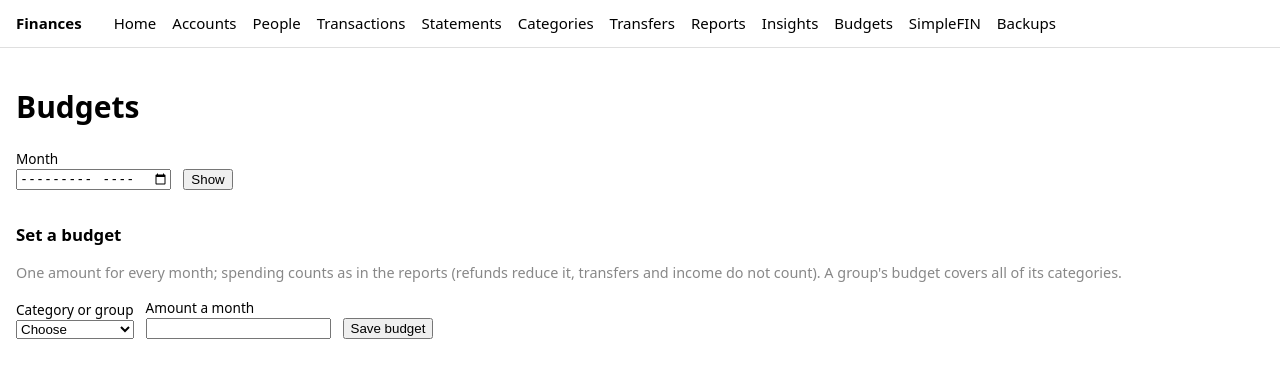
After one commit to rchai12/finances, a FastAPI app: template src/finances/web/templates/budgets.html in a window 1280 px wide. The commit adds this page. Shown: the top 378 px of the page. Run offline with FastAPI, Linux system fonts and the light colour scheme; the template is opened without the code that fills it, so the values that code supplies are empty.

Commit message:
Phase 26b: let the household set and follow budgets on the web and Home.
Co-authored-by: Cursor <cursoragent@cursor.com>

```diff
--- a/src/finances/analysis/dashboard.py
+++ b/src/finances/analysis/dashboard.py
@@ -7,11 +7,13 @@ from pathlib import Path
 from sqlalchemy.orm import Session
 
 from finances.analysis.balances import BalanceReport, balance_report
+from finances.analysis.budgets import budget_report
 from finances.analysis.health import gather_health
 from finances.analysis.insights import InsightsReport, insights_report
 from finances.analysis.months import MonthLine, month_report
 from finances.categorize.transfers import transfer_suggestions
 from finances.db.repositories import count_uncategorized
+from finances.domain.budgets import BudgetLine
 from finances.domain.health import Problem
 
 
@@ -24,6 +26,7 @@ class Dashboard:
     problems: list[Problem]
     uncategorized: int
     transfers_waiting: int
+    budgets: tuple[BudgetLine, ...] = ()
 
 
 def dashboard(session: Session, today: date, backup_folder: Path) -> Dashboard:
@@ -37,4 +40,5 @@ def dashboard(session: Session, today: date, backup_folder: Path) -> Dashboard:
         problems=gather_health(session, backup_folder, today),
         uncategorized=count_uncategorized(session),
         transfers_waiting=len(transfer_suggestions(session)),
+        budgets=tuple(budget_report(session, first, today)),
     )
--- a/src/finances/web/app.py
+++ b/src/finances/web/app.py
@@ -24,6 +24,7 @@ from starlette.types import ASGIApp, Message, Receive, Scope, Send
 
 from finances.analysis.account_page import account_page
 from finances.analysis.balances import balance_report
+from finances.analysis.budgets import budget_report
 from finances.analysis.dashboard import dashboard
 from finances.analysis.insights import insights_report
 from finances.analysis.months import month_report
@@ -78,11 +79,13 @@ from finances.db.repositories import (
     list_statements,
     map_feed_account,
     reject_transfer,
+    remove_budget,
     rename_account,
     rename_category,
     resolve_owner,
     set_account_active,
     set_account_owner,
+    set_budget,
     set_cardholder_alias,
     set_categories_by_hand,
     set_category_by_hand,
@@ -91,6 +94,7 @@ from finances.db.repositories import (
 )
 from finances.domain.feed_setup import new_accounts
 from finances.domain.models import CONFIRMED, Account, AccountType
+from finances.domain.money import parse_money
 from finances.domain.rules import MATCHES
 from finances.domain.spending import BY, month_bounds, month_range
 from finances.domain.transfers import TRANSFER_MAX_DAYS
@@ -113,6 +117,7 @@ from finances.views.account_page import (
 from finances.views.accounts import account_rows
 from finances.views.backups import backup_rows, taken_text
 from finances.views.balances import balance_rows, balance_summary
+from finances.views.budgets import budget_rows, budgets_summary
 from finances.views.categories import (
     category_choices,
     category_lines,
@@ -203,7 +208,10 @@ NOTICES = {
         "Backup restored. It comes from an older version of the app: run fin db upgrade in the"
         " terminal before using the other pages."
     ),
+    "budget-set": "Budget saved.",
+    "budget-removed": "Budget removed.",
 }
+_BUDGET_AMOUNT = "a budget must be an amount from $0.01 to $1,000,000.00"
 ACCOUNT_TYPES = tuple(item.value for item in AccountType)
 
 _HERE = Path(__file__).parent
@@ -659,6 +667,46 @@ def _missing_account(request: Request, message: str) -> Response:
     return _render(request, "error", context, status_code=404)
 
 
+def _budgets_page(
+    request: Request,
+    *,
+    month_text: str = "",
+    form: dict[str, str] | None = None,
+    error: str | None = None,
+    status_code: int = 200,
+) -> Response:
+    today = _today()
+    month_label: str | None = None
+    start: date | None = None
+    end: date | None = None
+    rows: list = []
+    summary = ""
+    try:
+        start, end = month_range(month_text) if month_text else month_bounds(today)
+        month_label = start.isoformat()[:7]
+    except ValueError as month_error:
+        error = str(month_error)
+        status_code = 400
+    with _reading() as session:
+        choices = category_choices(session)
+        if month_label is not None and start is not None:
+            lines = budget_report(session, start, today)
+            rows = budget_rows(lines)
+            summary = budgets_summary(lines)
+    context = {
+        "month_text": month_text,
+        "month_label": month_label,
+        "start": start.isoformat() if start is not None else "",
+        "end": end.isoformat() if end is not None else "",
+        "rows": rows,
+        "summary": summary,
+        "choices": choices,
+        "form": form if form is not None else {"name": "", "amount": ""},
+        "error": error,
+    }
+    return _render(request, "budgets", context, status_code)
+
+
 def _transaction_page(
     request: Request, text: str, *, error: str | None = None, status_code: int = 200
 ) -> Response:
@@ -750,8 +798,47 @@ def create_app(port: int) -> ASGIApp:
                 "months": month_rows(found.months),
                 "findings": finding_rows(found.insights)[:3],
                 "findings_summary": findings_summary(found.insights),
+                "budgets": budget_rows(list(found.budgets)),
             }
         return _render(request, "dashboard", context)
+
+    @api.get("/budgets")
+    def budgets(request: Request) -> Response:
+        stopped = _not_migrated(request)
+        if stopped is not None:
+            return stopped
+        return _budgets_page(request, month_text=request.query_params.get("month", ""))
+
+    @api.post("/budgets/set")
+    def set_budget_route(
+        request: Request, csrf: _Field = "", name: _Field = "", amount: _Field = ""
+    ) -> Response:
+        stopped = refused(request, csrf)
+        if stopped is not None:
+            return stopped
+        form = {"name": name, "amount": amount}
+        try:
+            cents = parse_money(amount)
+        except ValueError:
+            return _budgets_page(request, form=form, error=_BUDGET_AMOUNT, status_code=400)
+        try:
+            with _reading() as session:
+                set_budget(session, name, cents)
+        except _REFUSALS as error:
+            return _budgets_page(request, form=form, error=str(error), status_code=400)
+        return _done("/budgets?notice=budget-set")
+
+    @api.post("/budgets/remove")
+    def remove_budget_route(request: Request, csrf: _Field = "", name: _Field = "") -> Response:
+        stopped = refused(request, csrf)
+        if stopped is not None:
+            return stopped
+        try:
+            with _reading() as session:
+                remove_budget(session, name)
+        except _REFUSALS as error:
+            return _budgets_page(request, error=str(error), status_code=400)
+        return _done("/budgets?notice=budget-removed")
 
     @api.get("/accounts")
     def accounts(request: Request) -> Response:
--- /dev/null
+++ b/src/finances/web/templates/budgets.html
@@ -0,0 +1,41 @@
+{% extends "layout.html" %}
+{% block title %}Budgets · Finances{% endblock %}
+{% block content %}
+<h1>Budgets</h1>
+{% include "messages.html" %}
+<form method="get" action="/budgets" class="fields">
+  <label>Month <input type="month" name="month" value="{{ month_text }}"></label>
+  <button type="submit">Show</button>
+</form>
+{% if month_label %}
+<p class="summary">Budgets for {{ month_label }}.</p>
+{% if rows %}
+<table>
+<thead><tr><th>Budget</th><th>Kind</th><th class="amount">Target</th><th class="amount">Spent</th><th class="amount">Left</th><th class="amount">Used</th><th class="amount">Month gone</th><th></th></tr></thead>
+<tbody>
+{% for row in rows %}<tr><td><a href="/transactions?from={{ start }}&amp;to={{ end }}&amp;{{ row.kind if row.kind == 'group' else 'category' }}={{ row.budget|urlencode }}&amp;kind=spending&amp;limit=1000">{{ row.budget }}</a></td><td>{{ row.kind }}</td><td class="amount">{{ row.target }}</td><td class="amount">{{ row.spent }}</td><td class="amount">{{ row.left }}</td><td class="amount">{{ row.used }}</td><td class="amount">{{ row.month_gone }}</td><td><form method="post" action="/budgets/remove" class="inline"><input type="hidden" name="csrf" value="{{ csrf }}"><input type="hidden" name="name" value="{{ row.budget }}"><button type="submit">Remove</button></form></td></tr>
+{% endfor %}</tbody>
+</table>
+<p class="summary">{{ summary }}</p>
+{% else %}
+<p class="empty">No budgets.</p>
+{% endif %}
+{% endif %}
+<h2>Set a budget</h2>
+<p class="hint">One amount for every month; spending counts as in the reports (refunds reduce it, transfers and income do not count). A group's budget covers all of its categories.</p>
+<form method="post" action="/budgets/set" class="fields">
+  <input type="hidden" name="csrf" value="{{ csrf }}">
+  <label>Category or group
+    <select name="name" required>
+      <option value=""{% if not form.name %} selected{% endif %}>Choose</option>
+      {% for group, names in choices %}<optgroup label="{{ group }}">
+        <option value="{{ group }}"{% if group == form.name %} selected{% endif %}>{{ group }} (the group)</option>
+        {% for name in names %}<option value="{{ name }}"{% if name == form.name %} selected{% endif %}>{{ name }}</option>
+        {% endfor %}</optgroup>
+      {% endfor %}
+    </select>
+  </label>
+  <label>Amount a month <input name="amount" required inputmode="decimal" value="{{ form.amount }}"></label>
+  <button type="submit">Save budget</button>
+</form>
+{% endblock %}
--- a/src/finances/web/templates/layout.html
+++ b/src/finances/web/templates/layout.html
@@ -19,6 +19,7 @@
   <a href="/transfers"{% if section == "transfers" %} aria-current="page"{% endif %}>Transfers</a>
   <a href="/reports"{% if section == "reports" %} aria-current="page"{% endif %}>Reports</a>
   <a href="/insights"{% if section == "insights" %} aria-current="page"{% endif %}>Insights</a>
+  <a href="/budgets"{% if section == "budgets" %} aria-current="page"{% endif %}>Budgets</a>
   <a href="/sync"{% if section == "sync" %} aria-current="page"{% endif %}>SimpleFIN</a>
   <a href="/backups"{% if section == "backups" %} aria-current="page"{% endif %}>Backups</a>
 </nav>
```
Also changed, not shown: docs/progress.md (+8 -0 lines), docs/reviews/phase-26b-budgets-on-the-web.md (added, +51 -0 lines), src/finances/web/templates/dashboard.html (+12 -0 lines), tests/integration/test_web_budgets.py (added, +220 -0 lines), tests/integration/test_web_budgets_more.py (added, +68 -0 lines).
